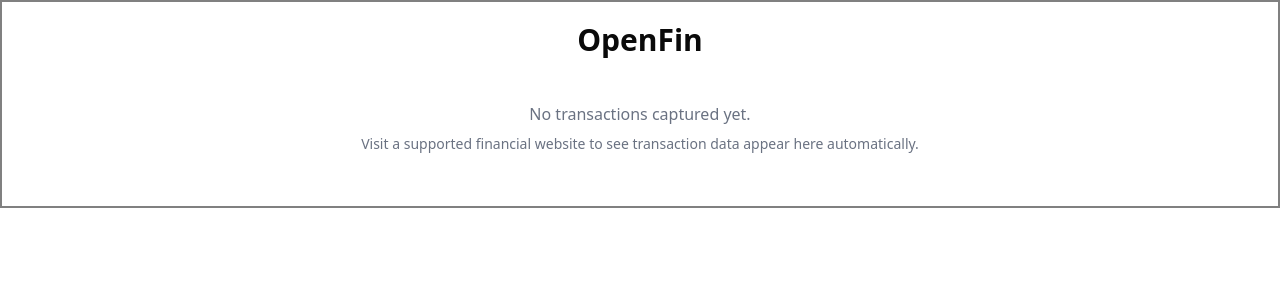
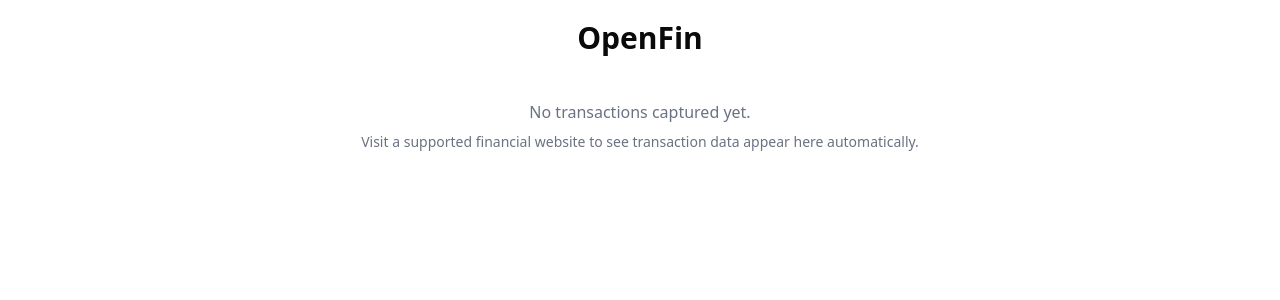
Before and after one commit to voidranjer/openfin, a React (Vite) app: page / in a window 1280 px wide. Shown: the top 300 px of the page. Built offline with nearby package versions, Linux system fonts and the light colour scheme; no server answers.

Commit message:
feat: using sidebar instead of popup

```diff
--- a/src/App.css
+++ b/src/App.css
@@ -1,12 +1,5 @@
 #root {
-  /* Chrome extension popup specific styles */
-  /* width: fit-content; */
-  /* min-height: 400px; */
-  /* max-width: none; */
   margin: 0;
-  /* padding: 1rem; */
   padding: 0;
-  /* text-align: center; */
-  border: 2px solid gray;
   overflow: hidden;
 }
--- a/src/App.tsx
+++ b/src/App.tsx
@@ -76,18 +76,22 @@
   }, []);
 
   return (
-    <div className="py-5 px-4">
+    <div className="py-5 px-4 max-h-screen flex flex-col overflow-hidden">
       <h1 className="text-3xl font-bold mb-3 text-center">OpenFin</h1>
       {transactions.length === 0 ? (
-        <div className="text-center text-gray-500 py-8">
+        <div className="text-center text-gray-500 py-8 flex-grow flex items-center justify-center">
+          <div>
             <p>No transactions captured yet.</p>
             <p className="text-sm mt-2">
               Visit a supported financial website to see transaction data appear
               here automatically.
             </p>
           </div>
+        </div>
       ) : (
+        <div className="overflow-scroll flex-grow">
           <DataTable columns={columns} data={transactions} />
+        </div>
       )}
     </div>
   );
--- a/src/chrome/background.ts
+++ b/src/chrome/background.ts
@@ -5,6 +5,8 @@
   type RestRequestEvent,
 } from "./core/types/requestBodyPipeline";
 import ScotiabankScenePlus from "./plugins/ScotiabankScenePlus";
+
+chrome.sidePanel.setPanelBehavior({ openPanelOnActionClick: true });
 
 const pluginManager = new PluginManager();
 pluginManager.register(
--- a/src/components/datatable/columns.tsx
+++ b/src/components/datatable/columns.tsx
@@ -15,10 +15,26 @@
   {
     accessorKey: "description",
     header: () => <div className="text-center">Description</div>,
+    cell: ({ row }) => {
+      const description = row.getValue("description") as string;
+      return (
+        <div className="max-w-[200px] truncate" title={description}>
+          {description}
+        </div>
+      );
+    },
   },
   {
     accessorKey: "category_name",
     header: () => <div className="text-center">Category</div>,
+    cell: ({ row }) => {
+      const category = row.getValue("category_name") as string;
+      return (
+        <div className="max-w-[100px] truncate" title={category}>
+          {category}
+        </div>
+      );
+    },
   },
   {
     accessorKey: "date",
--- a/src/components/datatable/datatable.tsx
+++ b/src/components/datatable/datatable.tsx
@@ -5,10 +5,10 @@
   flexRender,
   getCoreRowModel,
   useReactTable,
-  getPaginationRowModel,
+  // getPaginationRowModel,
 } from "@tanstack/react-table";
 
-import { Button } from "@/components/ui/button";
+// import { Button } from "@/components/ui/button";
 import {
   Table,
   TableBody,
@@ -31,12 +31,13 @@
     data,
     columns,
     getCoreRowModel: getCoreRowModel(),
-    getPaginationRowModel: getPaginationRowModel(),
+    // getPaginationRowModel: getPaginationRowModel(),
+    // initialState: { pagination: { pageSize: 50 } },
   });
 
   return (
     <div>
-      <div className="overflow-hidden rounded-md border">
+      <div className="overflow-scroll rounded-md border">
         <Table>
           <TableHeader>
             {table.getHeaderGroups().map((headerGroup) => (
@@ -86,7 +87,7 @@
           </TableBody>
         </Table>
       </div>
-      <div className="flex items-center justify-end space-x-2 py-4">
+      {/* <div className="flex items-center justify-end space-x-2 py-4">
         <Button
           variant="outline"
           size="sm"
@@ -103,7 +104,7 @@
         >
           Next
         </Button>
-      </div>
+      </div> */}
     </div>
   );
 }
```
Also changed, not shown: manifest.json. Lines whose indentation alone changed are shown as unchanged.
